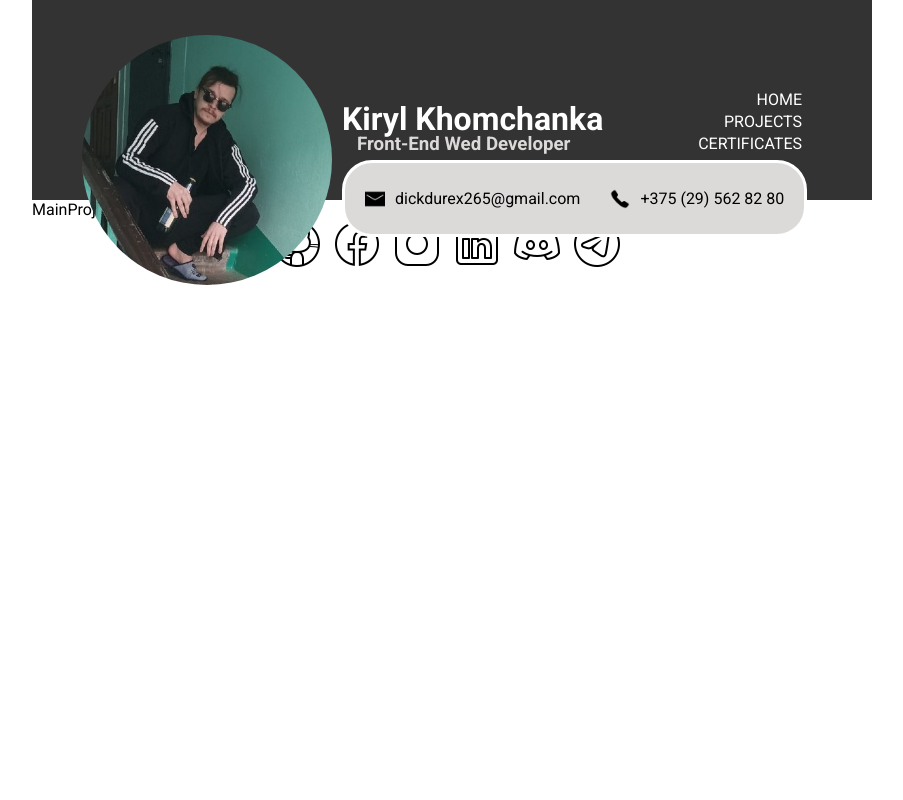
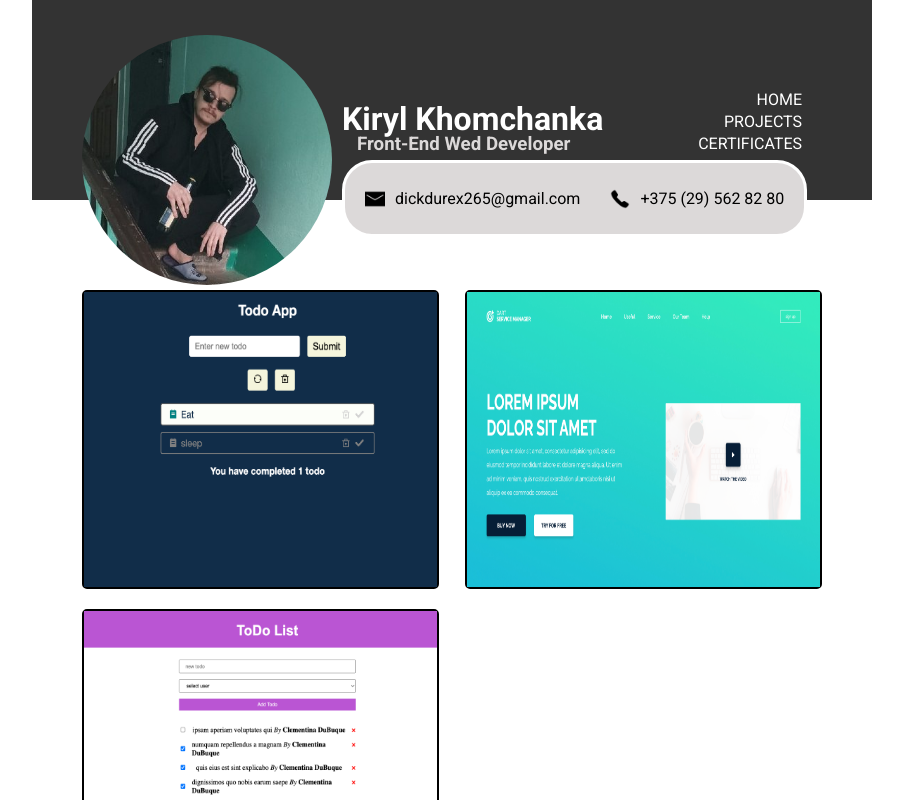
Before and after one commit to lickoneyou/CV, a React (Create React App) app in the folder cv/: page /Projects in a window 1280 px wide. Shown: the top 800 px of the page, without its empty margins (188-1091 px from the left). Built offline with nearby package versions, Linux system fonts and the light colour scheme; the HTML template or start-up script is replaced by a standard one.

Commit message:
completet projects page

```diff
--- a/cv/src/Components/Main/MainCertificates/MainCertificates.jsx
+++ b/cv/src/Components/Main/MainCertificates/MainCertificates.jsx
@@ -33,9 +33,11 @@ const MainCertificates = (props) => {
       {certificates.map((el) => {
         return (
           <div className={styles.certificateWrapper} key={el.title}>
-            <a className={styles.aaa} href={el.link}>
+            <a href={el.link} target="_blank">
               <img src={el.img} alt={el.title} />
-              <span className={styles.img__mask}><b className={styles.title}>{el.title}</b></span>
+              <span className={styles.img__mask}>
+                <b className={styles.title}>{el.title}</b>
+              </span>
             </a>
           </div>
         )
--- a/cv/src/Components/Main/MainCertificates/MainCertificates.module.css
+++ b/cv/src/Components/Main/MainCertificates/MainCertificates.module.css
@@ -1,9 +1,10 @@
 .certificateWrapper img {
-  max-width: 550px;
+  max-width: 100%;
+  height: 100%;
 }
 
 .certificateWrapper {
-  border: 3px solid black;
+  border: 2px solid black;
   margin-bottom: 20px;
   border-radius: 5px;
 }
@@ -15,6 +16,7 @@
   padding-top: 90px;
   padding-left: 50px;
   margin-bottom: 20px;
+  max-width: 100%;
 }
 
 .img__mask{
--- a/cv/src/Components/Main/MainProjects/MainProjects.jsx
+++ b/cv/src/Components/Main/MainProjects/MainProjects.jsx
@@ -21,7 +21,22 @@ const projects = [
 
 const MainProjects = (props) => {
   props.st('otherApp')
-  return <div>MainProjects</div>
+  return (
+    <main className={styles.MainProjects}>
+      {projects.map((el) => {
+        return (
+          <div className={styles.projectWrapper} key={el.title}>
+            <a href={el.link} target='_blank'>
+              <img src={el.img} alt={el.title} />
+              <span className={styles.img__mask}>
+                <b className={styles.title}>{el.title}</b>
+              </span>
+            </a>
+          </div>
+        )
+      })}
+    </main>
+  )
 }
 
 export default MainProjects
--- a/cv/src/Components/Main/MainProjects/MainProjects.module.css
+++ b/cv/src/Components/Main/MainProjects/MainProjects.module.css
@@ -0,0 +1,55 @@
+.projectWrapper img {
+  max-width: 100%;
+  height: 100%;
+}
+
+.projectWrapper {
+  border: 2px solid black;
+  margin-bottom: 20px;
+  border-radius: 5px;
+  max-width: 353px;
+  height: 295px;
+}
+
+.MainProjects {
+  display: flex;
+  align-items: center;
+  flex-wrap: wrap;
+  justify-content: space-between;
+  padding-top: 90px;
+  padding-left: 50px;
+  margin-bottom: 20px;
+}
+
+.img__mask {
+  transition: all 700ms ease;
+}
+
+.projectWrapper {
+  display: block;
+  position: relative;
+}
+
+.img__mask {
+  position: absolute;
+  top: 0;
+  left: 0;
+  right: 0;
+  bottom: 0;
+  background: rgba(0, 0, 0, 0.5);
+  opacity: 0;
+  display: flex;
+  align-items: center;
+  padding: 20px;
+}
+
+.img__mask:hover {
+  opacity: 1;
+}
+
+.title {
+  width: 100%;
+  z-index: 1;
+  color: white;
+  text-align: center;
+}
```
